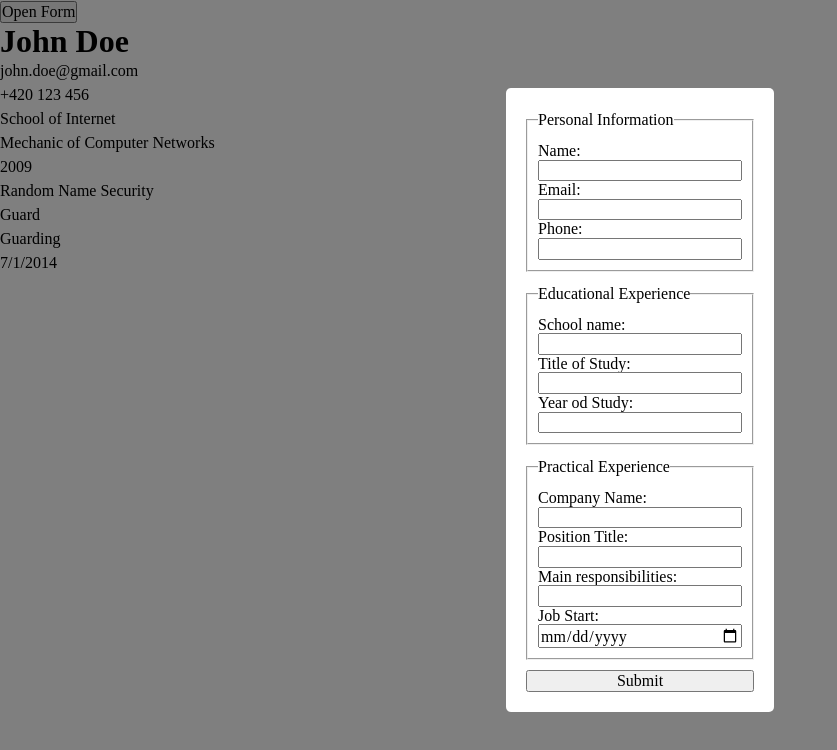
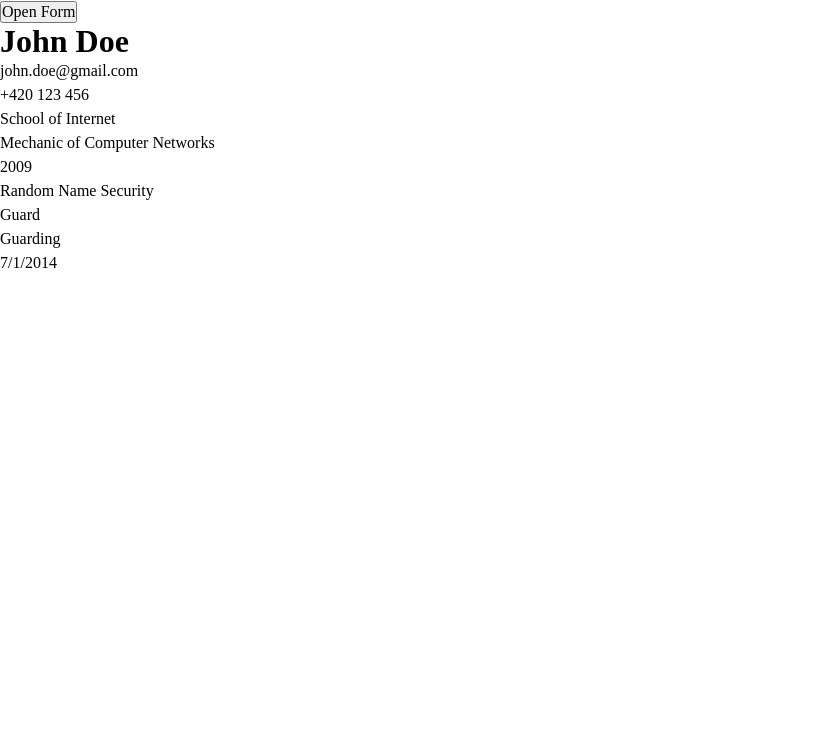
Before and after one commit to Relyful/odinCvApp, a React (Vite) app: page / in a window 1280 px wide. Shown: the top 750 px of the page, without its empty margins (0-837 px from the left). Built offline with nearby package versions, Linux system fonts and the light colour scheme.

Commit message:
Set form with default values but it makes form not editable

```diff
--- a/src/App.jsx
+++ b/src/App.jsx
@@ -3,7 +3,7 @@ import "./App.css";
 import ModalForm from "./components/cvForm";
 
 function App() {
-  const [dialogOpen, setDialogOpen] = useState(true);
+  const [dialogOpen, setDialogOpen] = useState(false);
   const [name, setName] = useState("John Doe");
   const [email, setEmail] = useState("john.doe@gmail.com");
   const [phone, setPhone] = useState("+420 123 456");
@@ -25,8 +25,8 @@ function App() {
     setDialogOpen(true);
   };
 
-  const handleName = (name) => {
-    setName(name);
+  const handleName = (e) => {
+    setName(e.target.value);
   };
 
   const handleEmail = (email) => {
@@ -80,6 +80,16 @@ function App() {
         handleJobTitle={handleJobTitle}
         handleJobRespo={handleJobRespo}
         handleJobStartDate={handleJobStartDate}
+        nameVal={name}
+        emailVal={email}
+        phoneVal={phone}
+        schoolNameVal={schoolName}
+        schoolTitleVal={schoolTitle}
+        schoolYearVal={schoolYear}
+        jobNameVal={jobName}
+        jobTitleVal={jobTitle}
+        jobRespoVal={jobResponsibility}
+        jobStartDateVal={jobStartDate}
       />
       <button type="button" onClick={handleOpen}>
         Open Form
--- a/src/components/cvForm.jsx
+++ b/src/components/cvForm.jsx
@@ -13,6 +13,16 @@ export default function ModalForm({
   handleJobTitle,
   handleJobRespo,
   handleJobStartDate,
+  nameVal,
+  emailVal,
+  phoneVal,
+  schoolNameVal,
+  schoolTitleVal,
+  schoolYearVal,
+  jobNameVal,
+  jobTitleVal,
+  jobRespoVal,
+  jobStartDateVal
 }) {
   function submitHelper() {
     const name = document.querySelector('#name').value;
@@ -48,49 +58,49 @@ export default function ModalForm({
           <legend>Personal Information</legend>
           <div className="formInput">
             <label htmlFor="name">Name: </label>
-            <input type="text" name="name" id="name" />
+            <input type="text" name="name" id="name" value={nameVal} onChange={handleName} />
           </div>
           <div className="formInput">
             <label htmlFor="email">Email: </label>
-            <input type="email" name="email" id="email" />
+            <input type="email" name="email" id="email" value={emailVal} />
           </div>
           <div className="formInput">
             <label htmlFor="phone">Phone: </label>
-            <input type="tel" name="phone" id="phone" />
+            <input type="tel" name="phone" id="phone" value={phoneVal} />
           </div>
         </fieldset>
         <fieldset>
           <legend>Educational Experience</legend>
           <div className="formInput">
             <label htmlFor="schoolName">School name: </label>
-            <input type="text" name="schoolName" id="schoolName" />
+            <input type="text" name="schoolName" id="schoolName" defaultValue={schoolNameVal} />
           </div>
           <div className="formInput">
             <label htmlFor="schoolTitle">Title of Study: </label>
-            <input type="text" name="schoolTitle" id="schoolTitle" />
+            <input type="text" name="schoolTitle" id="schoolTitle" value={schoolTitleVal} />
           </div>
           <div className="formInput">
             <label htmlFor="schoolYear">Year od Study: </label>
-            <input type="text" name="schoolYear" id="schoolYear" />
+            <input type="text" name="schoolYear" id="schoolYear" value={schoolYearVal} />
           </div>
         </fieldset>
         <fieldset>
           <legend>Practical Experience</legend>
           <div className="formInput">
             <label htmlFor="jobName">Company Name: </label>
-            <input type="text" name="jobName" id="jobName" />
+            <input type="text" name="jobName" id="jobName" value={jobNameVal} />
           </div>
           <div className="formInput">
             <label htmlFor="jobTitle">Position Title: </label>
-            <input type="text" name="jobTitle" id="jobTitle" />
+            <input type="text" name="jobTitle" id="jobTitle" value={jobTitleVal} />
           </div>
           <div className="formInput">
             <label htmlFor="jobRespo">Main responsibilities: </label>
-            <input type="text" name="jobRespo" id="jobRespo" />
+            <input type="text" name="jobRespo" id="jobRespo" value={jobRespoVal} />
           </div>
           <div className="formInput">
             <label htmlFor="jobStartDate">Job Start: </label>
-            <input type="date" name="jobStartDate" id="jobStartDate" />
+            <input type="date" name="jobStartDate" id="jobStartDate" defaultValue={jobStartDateVal} />
           </div>
         </fieldset>
         <button type="button" onClick={submitHelper}>
```
